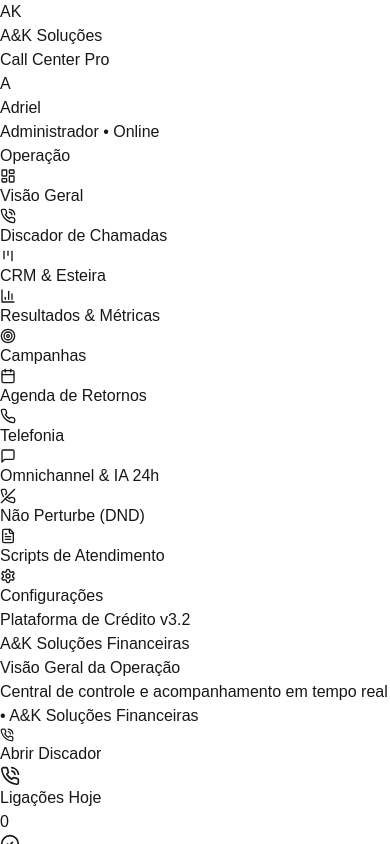
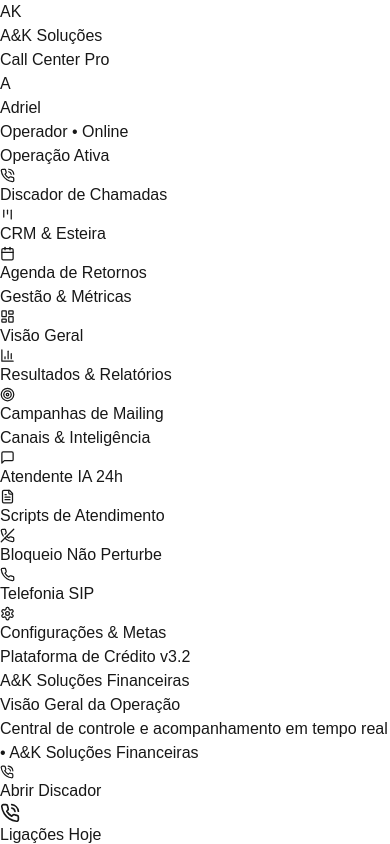
Before and after one commit to adrielmatos/discadora-callcenter, a Next.js app: page / in a window 390 px wide. Shown: the top 844 px of the page. Built offline with nearby package versions, Linux system fonts and the light colour scheme; no server answers; the database is empty.

Commit message:
refactor(ui): declutter web design, group sidebar navigation, unify dashboard palette, and improve responsive spacing

```diff
--- a/src/app/leads/page.tsx
+++ b/src/app/leads/page.tsx
@@ -217,13 +217,13 @@
   return (
     <div className="flex-1 flex flex-col h-full bg-[#f8fafc] text-slate-900">
       {/* Header */}
-      <header className="h-16 bg-white border-b border-slate-200/80 px-8 flex justify-between items-center shrink-0">
+      <header className="min-h-16 py-3 bg-white border-b border-slate-200/80 px-4 lg:px-8 flex flex-wrap justify-between items-center gap-3 shrink-0">
         <div>
           <h1 className="text-xl font-bold text-slate-900">CRM & Funil de Tabulações</h1>
           <p className="text-slate-500 text-xs mt-0.5">Pipeline de negociação com todos os status de tabulação do discador.</p>
         </div>
 
-        <div className="flex items-center space-x-3">
+        <div className="flex items-center flex-wrap gap-2.5">
           <div className="flex items-center bg-slate-100 p-0.5 rounded-lg border border-slate-200 text-xs">
             <button
               onClick={() => setViewMode("kanban")}
@@ -237,7 +237,7 @@
               className={`flex items-center space-x-1 px-3 py-1 rounded-md font-semibold transition cursor-pointer ${viewMode === "esteira" ? "bg-white shadow-xs text-emerald-600 font-bold" : "text-slate-500"}`}
             >
               <CheckCircle2 size={13} className={viewMode === "esteira" ? "text-emerald-600" : "text-slate-400"} />
-              <span>Esteira de Contratos (Promosys)</span>
+              <span>Esteira de Contratos</span>
             </button>
             <button
               onClick={() => setViewMode("table")}
--- a/src/app/page.tsx
+++ b/src/app/page.tsx
@@ -117,42 +117,52 @@
 
           {/* Ações Rápidas */}
           <div className="bg-white rounded-xl border border-slate-200/80 shadow-xs p-5 flex flex-col">
-            <span className="text-xs font-bold text-slate-800 uppercase tracking-wider mb-3">Módulos Operacionais</span>
+            <span className="text-xs font-bold text-slate-800 uppercase tracking-wider mb-3">Atalhos Operacionais</span>
             <div className="space-y-2 flex-1">
-              <Link href="/dialer" className="flex items-center justify-between p-3 rounded-lg border border-slate-100 hover:border-blue-300 hover:bg-blue-50/40 transition group">
+              <Link href="/dialer" className="flex items-center justify-between p-3 rounded-lg border border-slate-100 hover:border-blue-200 hover:bg-slate-50/80 transition group">
                 <div className="flex items-center space-x-2.5">
-                  <div className="text-blue-600"><PhoneCall size={16}/></div>
+                  <div className="w-7 h-7 rounded-md bg-blue-50 text-blue-600 flex items-center justify-center shrink-0">
+                    <PhoneCall size={14}/>
+                  </div>
                   <span className="font-semibold text-slate-700 group-hover:text-blue-700 text-xs">Discador com Pulo Automático</span>
                 </div>
                 <ArrowUpRight size={14} className="text-slate-400 group-hover:text-blue-600" />
               </Link>
-              <Link href="/leads" className="flex items-center justify-between p-3 rounded-lg border border-slate-100 hover:border-emerald-300 hover:bg-emerald-50/40 transition group">
+              <Link href="/leads" className="flex items-center justify-between p-3 rounded-lg border border-slate-100 hover:border-blue-200 hover:bg-slate-50/80 transition group">
                 <div className="flex items-center space-x-2.5">
-                  <div className="text-emerald-600"><TrendingUp size={16}/></div>
-                  <span className="font-semibold text-slate-700 group-hover:text-emerald-700 text-xs">CRM & Esteira de Contratos</span>
+                  <div className="w-7 h-7 rounded-md bg-emerald-50 text-emerald-600 flex items-center justify-center shrink-0">
+                    <TrendingUp size={14}/>
+                  </div>
+                  <span className="font-semibold text-slate-700 group-hover:text-blue-700 text-xs">CRM & Esteira de Contratos</span>
                 </div>
-                <ArrowUpRight size={14} className="text-slate-400 group-hover:text-emerald-600" />
+                <ArrowUpRight size={14} className="text-slate-400 group-hover:text-blue-600" />
               </Link>
-              <Link href="/omnichannel" className="flex items-center justify-between p-3 rounded-lg border border-slate-100 hover:border-indigo-300 hover:bg-indigo-50/40 transition group">
+              <Link href="/omnichannel" className="flex items-center justify-between p-3 rounded-lg border border-slate-100 hover:border-blue-200 hover:bg-slate-50/80 transition group">
                 <div className="flex items-center space-x-2.5">
-                  <div className="text-indigo-600"><Bot size={16}/></div>
-                  <span className="font-semibold text-slate-700 group-hover:text-indigo-700 text-xs">Atendente IA 24h & WhatsApp</span>
+                  <div className="w-7 h-7 rounded-md bg-blue-50 text-blue-600 flex items-center justify-center shrink-0">
+                    <Bot size={14}/>
+                  </div>
+                  <span className="font-semibold text-slate-700 group-hover:text-blue-700 text-xs">Atendente IA 24h & WhatsApp</span>
                 </div>
-                <ArrowUpRight size={14} className="text-slate-400 group-hover:text-indigo-600" />
+                <ArrowUpRight size={14} className="text-slate-400 group-hover:text-blue-600" />
               </Link>
-              <Link href="/retornos" className="flex items-center justify-between p-3 rounded-lg border border-slate-100 hover:border-amber-300 hover:bg-amber-50/40 transition group">
+              <Link href="/retornos" className="flex items-center justify-between p-3 rounded-lg border border-slate-100 hover:border-blue-200 hover:bg-slate-50/80 transition group">
                 <div className="flex items-center space-x-2.5">
-                  <div className="text-amber-600"><Calendar size={16}/></div>
-                  <span className="font-semibold text-slate-700 group-hover:text-amber-700 text-xs">Agenda de Retornos em Tempo Real</span>
+                  <div className="w-7 h-7 rounded-md bg-amber-50 text-amber-600 flex items-center justify-center shrink-0">
+                    <Calendar size={14}/>
+                  </div>
+                  <span className="font-semibold text-slate-700 group-hover:text-blue-700 text-xs">Agenda de Retornos</span>
                 </div>
-                <ArrowUpRight size={14} className="text-slate-400 group-hover:text-amber-600" />
+                <ArrowUpRight size={14} className="text-slate-400 group-hover:text-blue-600" />
               </Link>
-              <Link href="/campanhas" className="flex items-center justify-between p-3 rounded-lg border border-slate-100 hover:border-purple-300 hover:bg-purple-50/40 transition group">
+              <Link href="/campanhas" className="flex items-center justify-between p-3 rounded-lg border border-slate-100 hover:border-blue-200 hover:bg-slate-50/80 transition group">
                 <div className="flex items-center space-x-2.5">
-                  <div className="text-purple-600"><Target size={16}/></div>
-                  <span className="font-semibold text-slate-700 group-hover:text-purple-700 text-xs">Campanhas por Convênio</span>
+                  <div className="w-7 h-7 rounded-md bg-slate-100 text-slate-600 flex items-center justify-center shrink-0">
+                    <Target size={14}/>
+                  </div>
+                  <span className="font-semibold text-slate-700 group-hover:text-blue-700 text-xs">Campanhas por Convênio</span>
                 </div>
-                <ArrowUpRight size={14} className="text-slate-400 group-hover:text-purple-600" />
+                <ArrowUpRight size={14} className="text-slate-400 group-hover:text-blue-600" />
               </Link>
             </div>
           </div>
--- a/src/components/Sidebar.tsx
+++ b/src/components/Sidebar.tsx
@@ -11,18 +11,33 @@
 export default function Sidebar() {
   const pathname = usePathname();
 
-  const menu = [
+  const navGroups = [
+    {
+      title: "Operação Ativa",
+      items: [
+        { name: "Discador de Chamadas", path: "/dialer", icon: PhoneCall, highlight: true },
+        { name: "CRM & Esteira", path: "/leads", icon: Kanban },
+        { name: "Agenda de Retornos", path: "/retornos", icon: Calendar },
+      ]
+    },
+    {
+      title: "Gestão & Métricas",
+      items: [
         { name: "Visão Geral", path: "/", icon: LayoutDashboard },
-    { name: "Discador de Chamadas", path: "/dialer", icon: PhoneCall },
-    { name: "CRM & Esteira", path: "/leads", icon: Kanban },
-    { name: "Resultados & Métricas", path: "/resultados", icon: BarChart3 },
-    { name: "Campanhas", path: "/campanhas", icon: Target },
-    { name: "Agenda de Retornos", path: "/retornos", icon: Calendar },
-    { name: "Telefonia", path: "/telefonia", icon: Phone },
-    { name: "Omnichannel & IA 24h", path: "/omnichannel", icon: MessageSquare },
-    { name: "Não Perturbe (DND)", path: "/dnd", icon: PhoneOff },
+        { name: "Resultados & Relatórios", path: "/resultados", icon: BarChart3 },
+        { name: "Campanhas de Mailing", path: "/campanhas", icon: Target },
+      ]
+    },
+    {
+      title: "Canais & Inteligência",
+      items: [
+        { name: "Atendente IA 24h", path: "/omnichannel", icon: MessageSquare },
         { name: "Scripts de Atendimento", path: "/scripts", icon: FileText },
-    { name: "Configurações", path: "/settings", icon: Settings },
+        { name: "Bloqueio Não Perturbe", path: "/dnd", icon: PhoneOff },
+        { name: "Telefonia SIP", path: "/telefonia", icon: Phone },
+        { name: "Configurações & Metas", path: "/settings", icon: Settings },
+      ]
+    }
   ];
 
   return (
@@ -43,25 +58,27 @@
       {/* User Status Card */}
       <div className="px-4 py-3 border-b border-slate-800/40 shrink-0">
         <div className="flex items-center space-x-3 bg-slate-900/60 px-3 py-2 rounded-lg border border-slate-800/60">
-          <div className="w-8 h-8 rounded-full bg-slate-800 border border-slate-700 flex items-center justify-center text-white font-semibold text-xs">
+          <div className="w-7 h-7 rounded-full bg-slate-800 border border-slate-700 flex items-center justify-center text-white font-semibold text-xs">
             A
           </div>
-          <div className="flex-1 overflow-hidden">
+          <div className="flex-1 min-w-0">
             <p className="text-slate-200 font-semibold text-xs truncate">Adriel</p>
-            <p className="text-[10px] text-emerald-400 flex items-center space-x-1.5 font-medium">
-              <span className="w-1.5 h-1.5 rounded-full bg-emerald-400 animate-pulse"></span>
-              <span>Administrador • Online</span>
+            <p className="text-[10px] text-emerald-400 flex items-center space-x-1 font-medium">
+              <span className="w-1.5 h-1.5 rounded-full bg-emerald-400 animate-pulse shrink-0"></span>
+              <span className="truncate">Operador • Online</span>
             </p>
           </div>
         </div>
       </div>
 
-      {/* Navigation */}
-      <nav className="flex-1 overflow-y-auto py-3 px-3 space-y-0.5 custom-scrollbar">
-        <div className="text-[10px] font-semibold text-slate-500 uppercase tracking-wider px-3 mb-1.5">
-          Operação
+      {/* Grouped Navigation */}
+      <nav className="flex-1 overflow-y-auto py-3 px-3 space-y-4 custom-scrollbar">
+        {navGroups.map((group) => (
+          <div key={group.title} className="space-y-1">
+            <div className="text-[10px] font-bold text-slate-500 uppercase tracking-wider px-3 py-0.5">
+              {group.title}
             </div>
-        {menu.map((item) => {
+            {group.items.map((item) => {
               const isActive = pathname === item.path;
               return (
                 <Link
@@ -69,15 +86,17 @@
                   href={item.path}
                   className={`flex items-center space-x-3 px-3 py-2 rounded-lg text-xs font-semibold transition-all ${
                     isActive
-                  ? "bg-blue-600 text-white shadow-sm"
-                  : "text-slate-400 hover:bg-slate-800/50 hover:text-slate-100"
+                      ? "bg-blue-600 text-white shadow-xs font-bold"
+                      : "text-slate-400 hover:bg-slate-800/60 hover:text-slate-100"
                   }`}
                 >
-              <item.icon size={16} className={isActive ? "text-white" : "text-slate-400"} />
+                  <item.icon size={15} className={isActive ? "text-white" : "text-slate-400"} />
                   <span>{item.name}</span>
                 </Link>
               );
             })}
+          </div>
+        ))}
       </nav>
 
       {/* Footer */}
```
Also changed, not shown: src/app/dialer/page.tsx (+11 -11 lines). Lines whose indentation alone changed are shown as unchanged.
